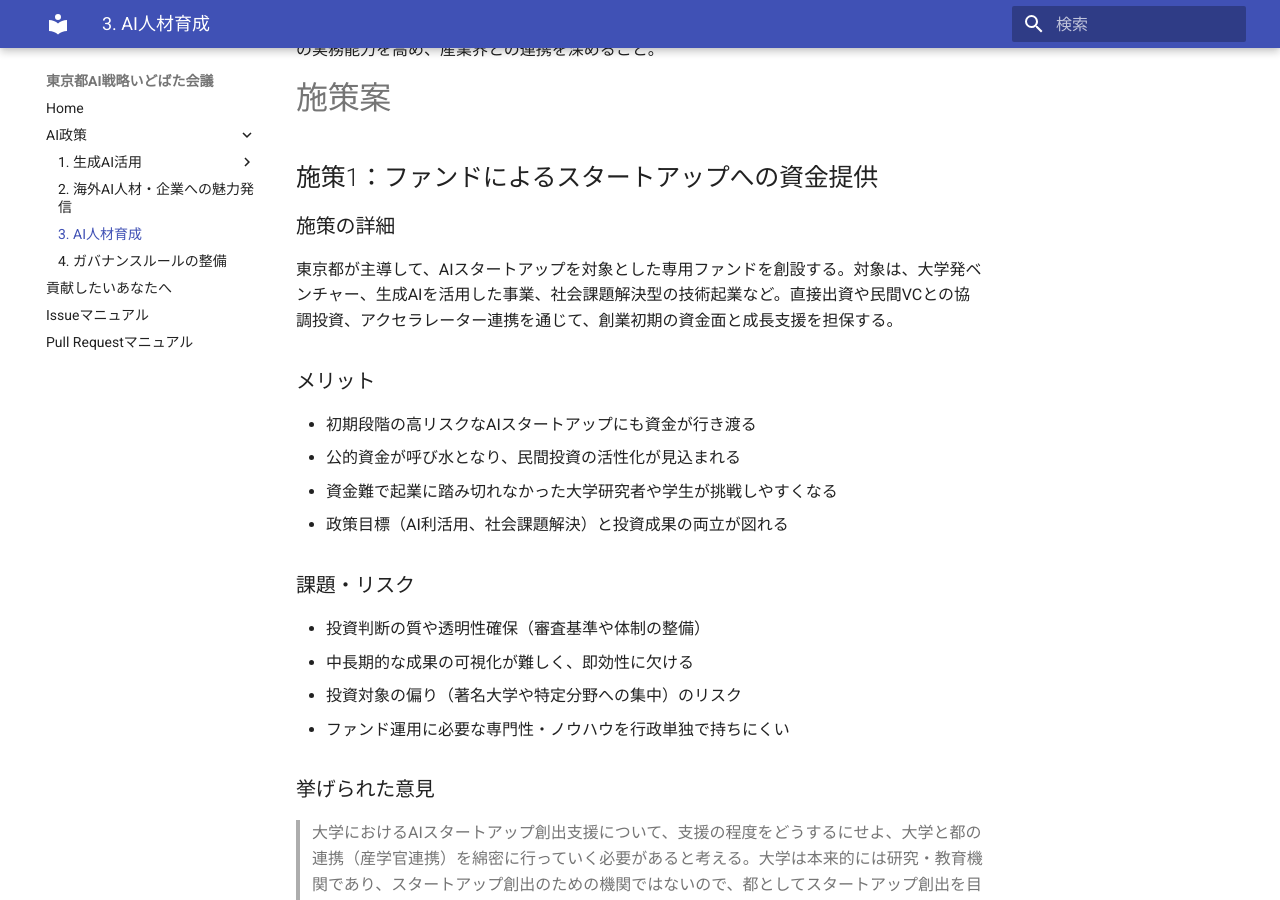
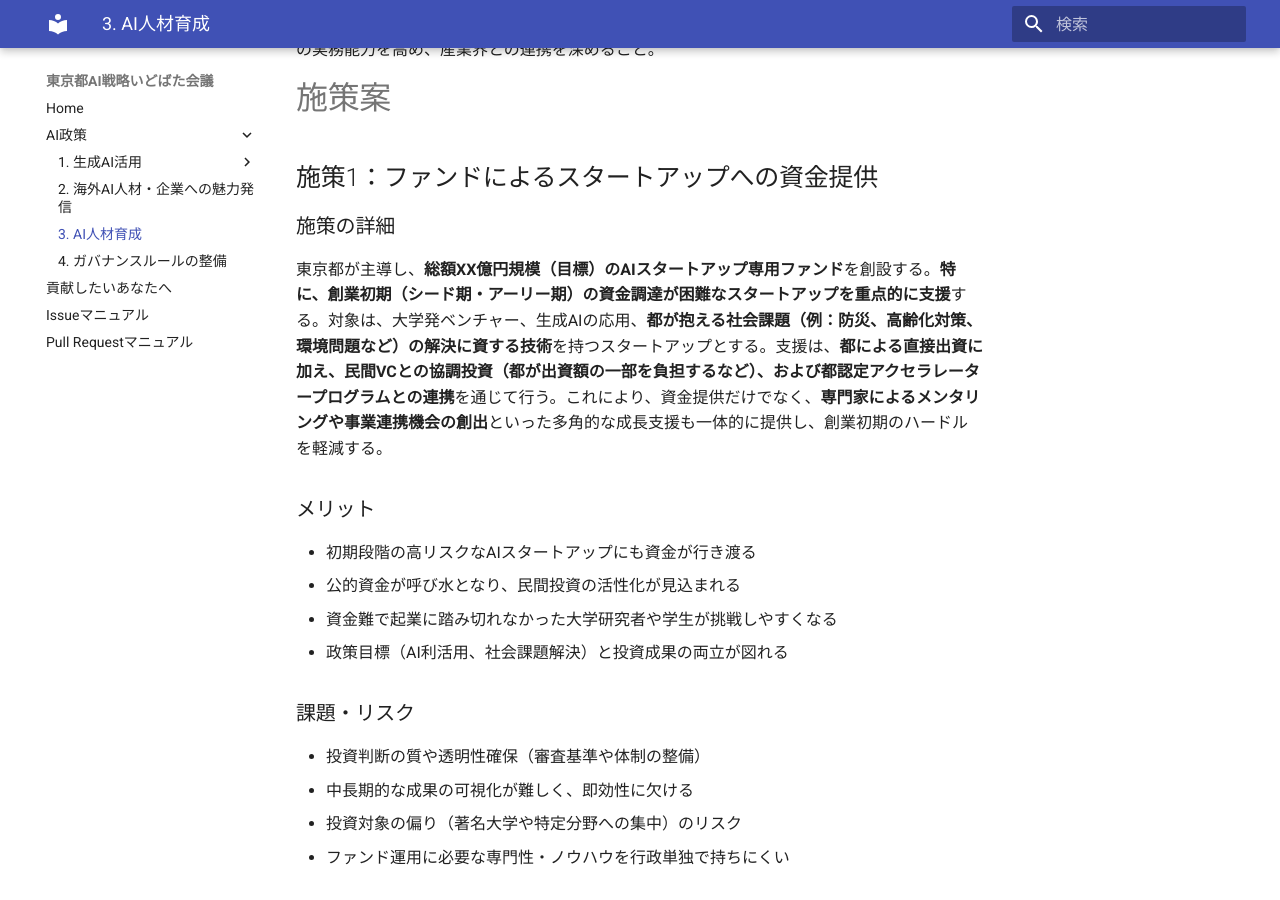
Before and after one commit to takahiroanno2024/2025_ai_idobatakaigi_output, an MkDocs documentation site: the page built from docs/3_AI人材育成.md, in a window 1280 px wide and 900 px high, scrolled down 874 px. Built offline with MkDocs 1.6.1 and Material for MkDocs 9.7.7, drawn with Linux system fonts in a browser that asks for light colours.

Commit message:
blu3mo による施策1の詳細化

```diff
--- a/docs/3_AI人材育成.md
+++ b/docs/3_AI人材育成.md
@@ -18,7 +18,7 @@ AI人材の育成を強化するためには、東京都が中心となり、産
 ## 施策1：ファンドによるスタートアップへの資金提供
 
 ### 施策の詳細
-東京都が主導して、AIスタートアップを対象とした専用ファンドを創設する。対象は、大学発ベンチャー、生成AIを活用した事業、社会課題解決型の技術起業など。直接出資や民間VCとの協調投資、アクセラレーター連携を通じて、創業初期の資金面と成長支援を担保する。
+東京都が主導し、**総額XX億円規模（目標）のAIスタートアップ専用ファンド**を創設する。**特に、創業初期（シード期・アーリー期）の資金調達が困難なスタートアップを重点的に支援**する。対象は、大学発ベンチャー、生成AIの応用、**都が抱える社会課題（例：防災、高齢化対策、環境問題など）の解決に資する技術**を持つスタートアップとする。支援は、**都による直接出資に加え、民間VCとの協調投資（都が出資額の一部を負担するなど）、および都認定アクセラレータープログラムとの連携**を通じて行う。これにより、資金提供だけでなく、**専門家によるメンタリングや事業連携機会の創出**といった多角的な成長支援も一体的に提供し、創業初期のハードルを軽減する。
 
 ### メリット
 - 初期段階の高リスクなAIスタートアップにも資金が行き渡る
@@ -260,3 +260,6 @@ AI人材の育成を強化するためには、東京都が中心となり、産
 
 ## 貢献してくれた人
 - 追記予定
+
+
+---
```
